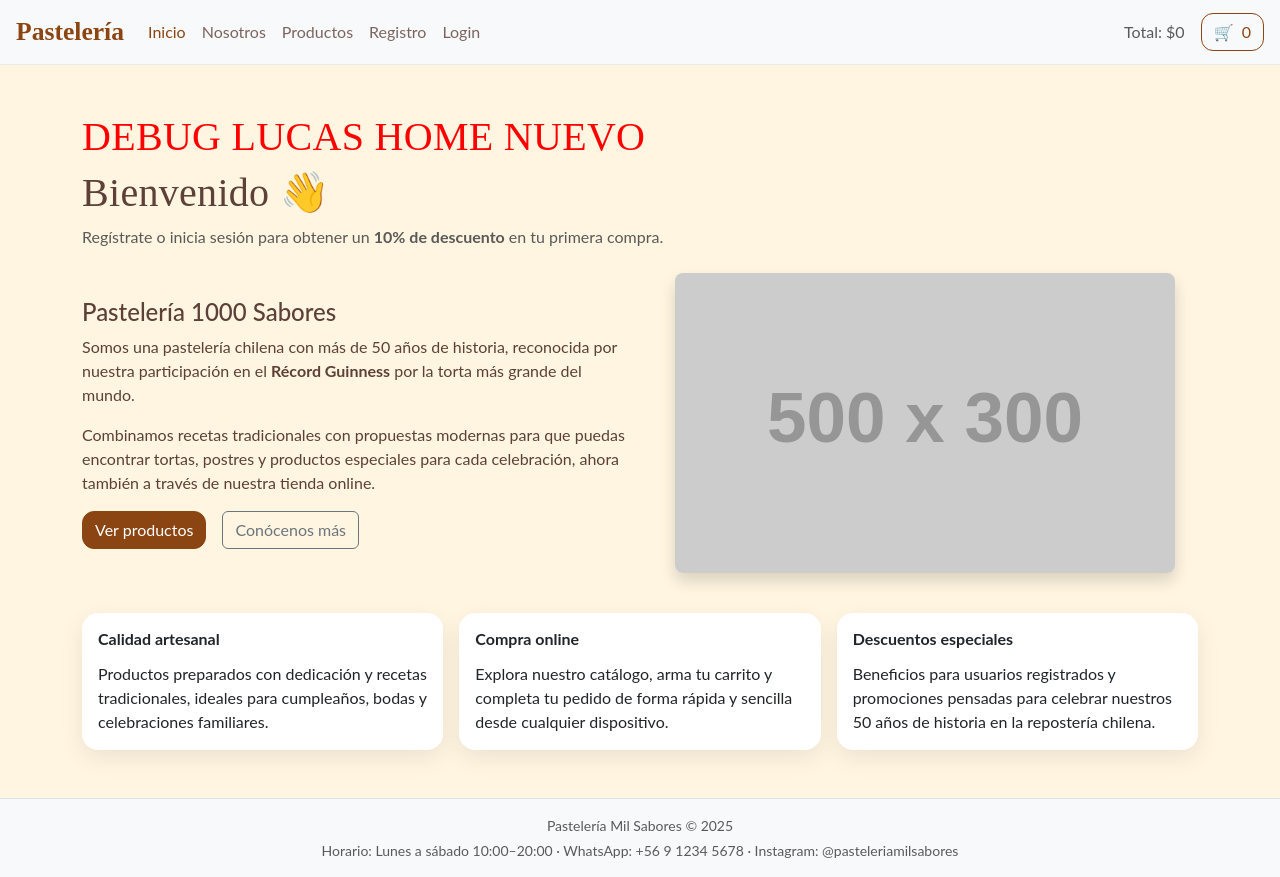
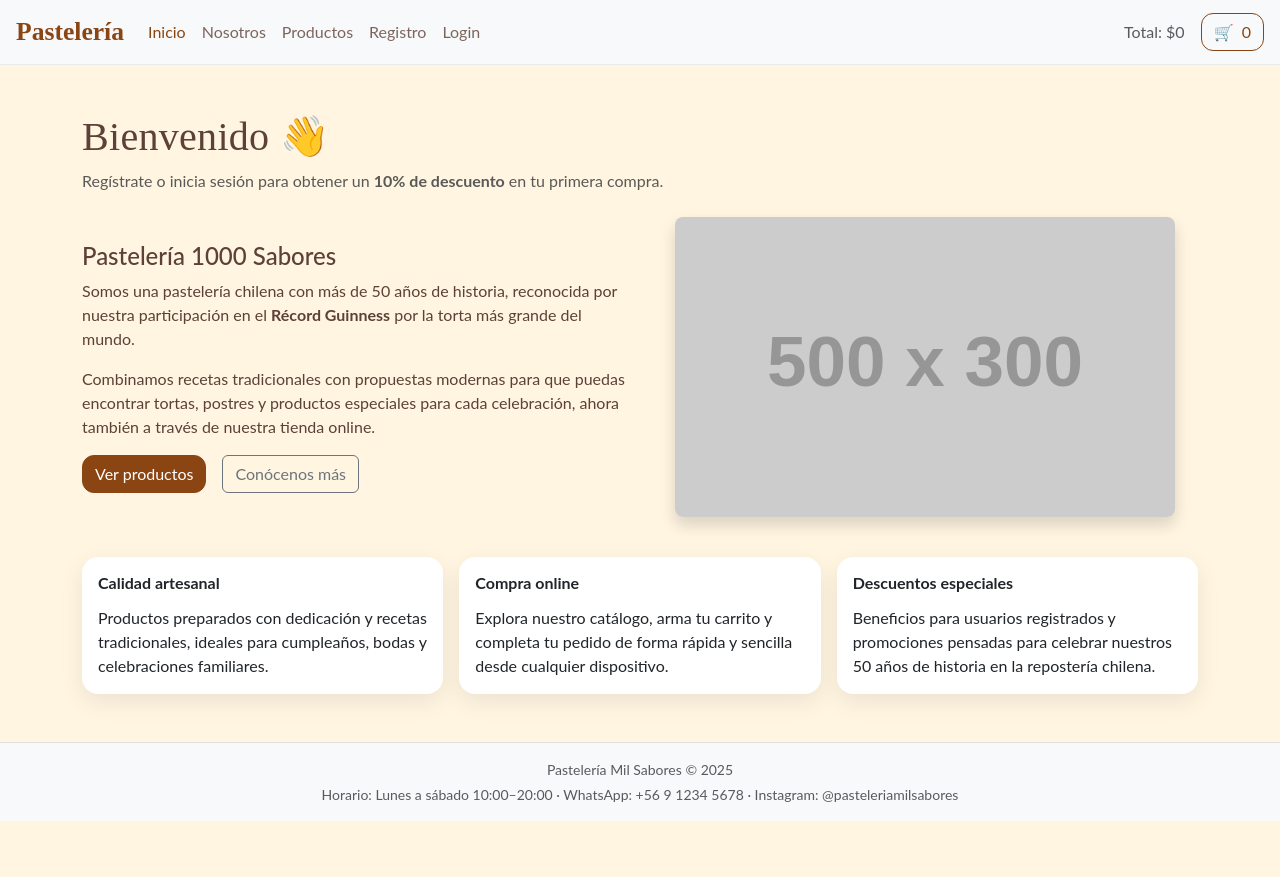
Before and after one commit to lucastupai/pasteleria, a React (Vite) app: page / in a window 1280 px wide. After the commit the page ends 821 px from the top, so only its background shows below. Built offline with nearby package versions, Linux system fonts and the light colour scheme.

Commit message:
cambio home
se quita lo rojo

```diff
--- a/src/pages/Home.jsx
+++ b/src/pages/Home.jsx
@@ -6,7 +6,6 @@ export default function Home() {
 
   return (
     <section className="py-4">
-    <h1 style={{ color: 'red' }}>DEBUG LUCAS HOME NUEVO</h1>
     {/* Bloque de bienvenida */}
     <div className="mb-4">
         <h1 className="mb-2">
```
